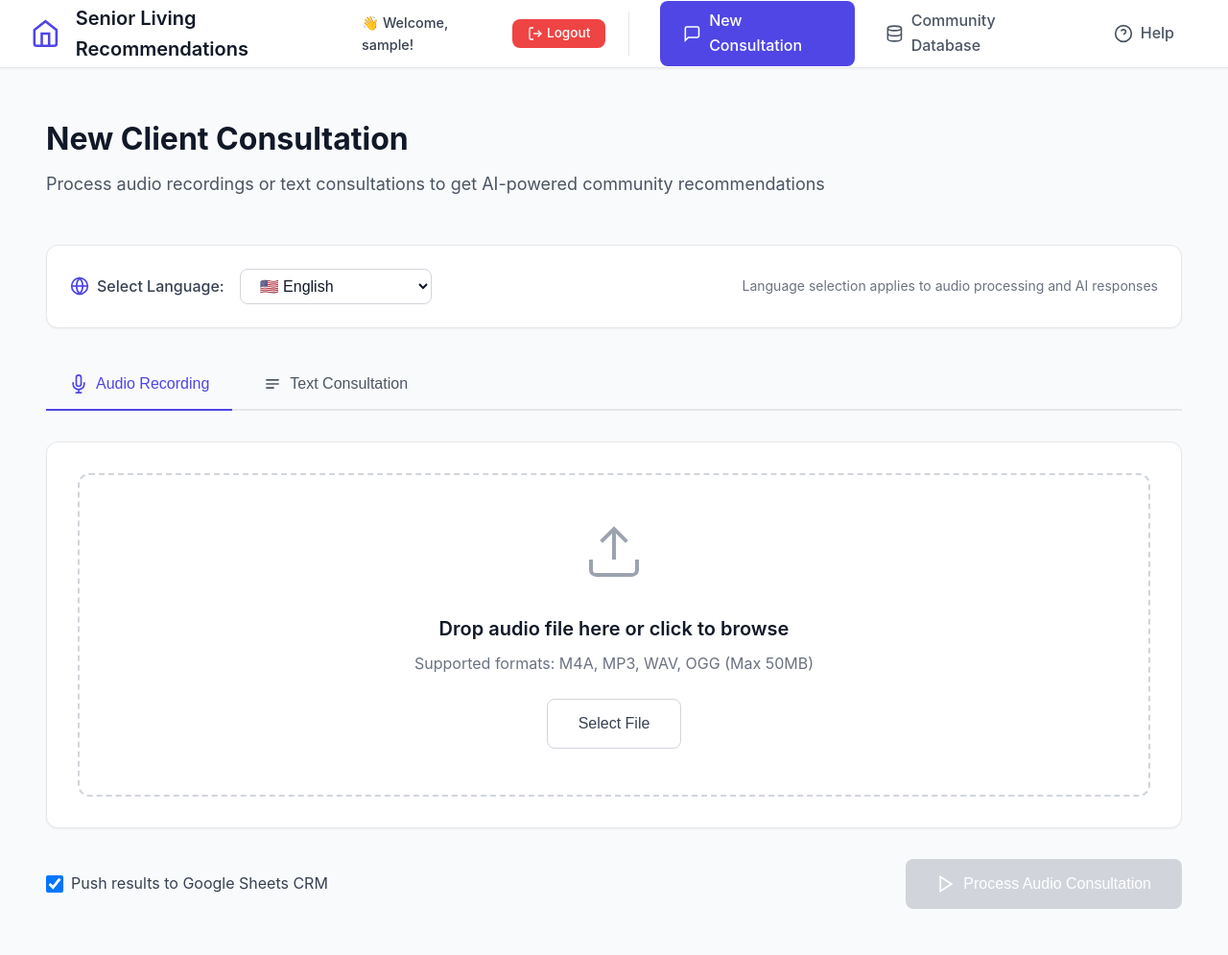
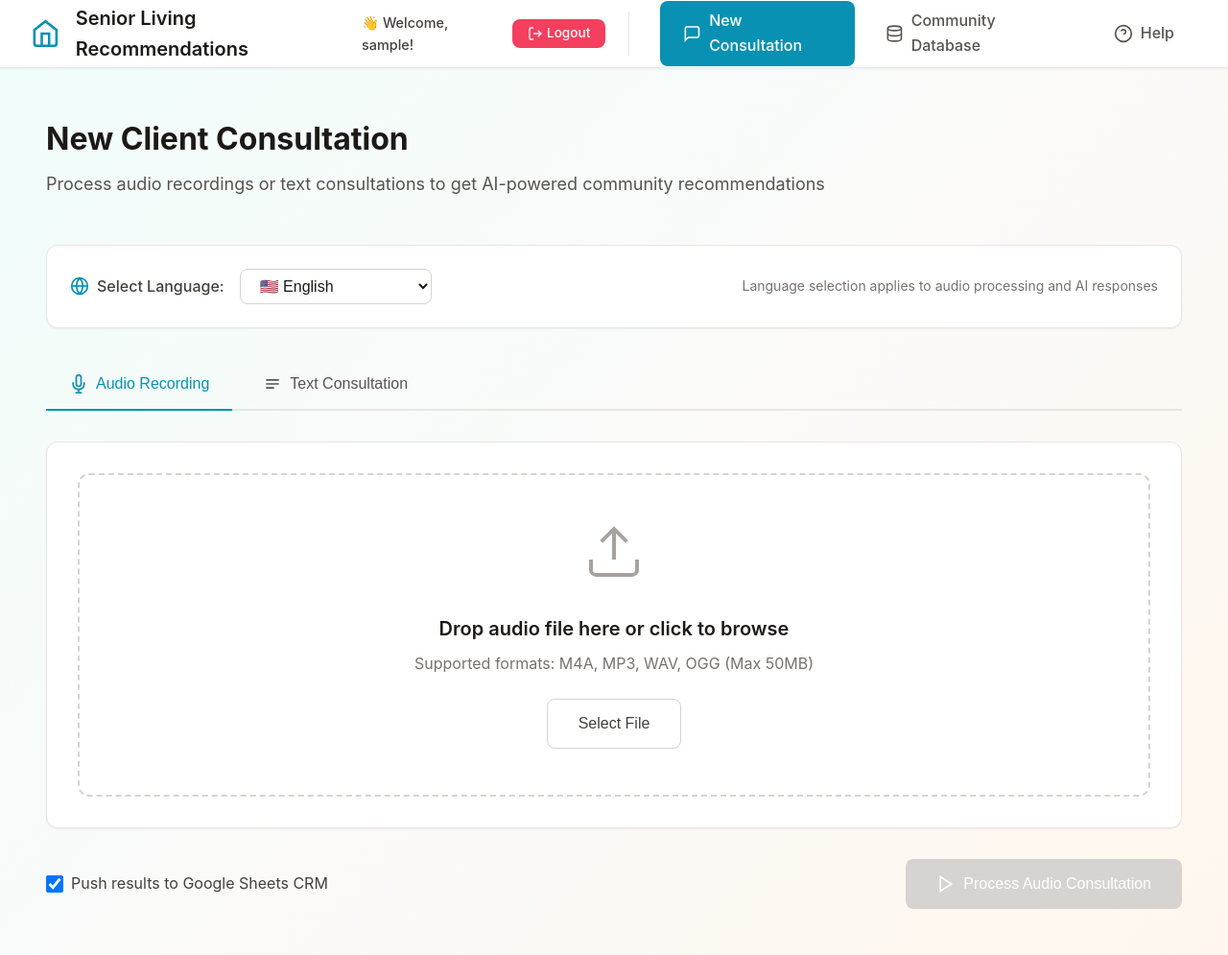
Before and after one commit to ritwikagrawal1228/senior-community-recom-engine, a Flask app: page / in a window 1280 px wide. Shown: the whole page at 96% size. Run offline with Flask 3, Linux system fonts and the light colour scheme; the visitor is signed in with stand-in values (Sample User, id 1).

Commit message:
CSS Modernized

```diff
--- a/static/css/style.css
+++ b/static/css/style.css
@@ -3,34 +3,34 @@
    ======================================== */
 
 :root {
-    /* Primary Colors */
-    --primary: #4F46E5;
-    --primary-dark: #4338CA;
-    --primary-light: #818CF8;
+    /* Primary Colors - Modern Teal/Cyan Theme */
+    --primary: #0891B2;
+    --primary-dark: #0E7490;
+    --primary-light: #06B6D4;
 
     /* Accent Colors */
-    --accent-blue: #3B82F6;
-    --accent-green: #10B981;
-    --accent-purple: #8B5CF6;
-    --accent-orange: #F59E0B;
-
-    /* Neutrals */
-    --gray-50: #F9FAFB;
-    --gray-100: #F3F4F6;
-    --gray-200: #E5E7EB;
-    --gray-300: #D1D5DB;
-    --gray-400: #9CA3AF;
-    --gray-500: #6B7280;
-    --gray-600: #4B5563;
-    --gray-700: #374151;
-    --gray-800: #1F2937;
-    --gray-900: #111827;
+    --accent-blue: #0EA5E9;
+    --accent-green: #14B8A6;
+    --accent-purple: #A855F7;
+    --accent-orange: #F97316;
+
+    /* Neutrals - Warmer, softer palette */
+    --gray-50: #FAFAF9;
+    --gray-100: #F5F5F4;
+    --gray-200: #E7E5E4;
+    --gray-300: #D6D3D1;
+    --gray-400: #A8A29E;
+    --gray-500: #78716C;
+    --gray-600: #57534E;
+    --gray-700: #44403C;
+    --gray-800: #292524;
+    --gray-900: #1C1917;
 
     /* Semantic Colors */
-    --success: #10B981;
-    --warning: #F59E0B;
-    --error: #EF4444;
-    --info: #3B82F6;
+    --success: #14B8A6;
+    --warning: #F97316;
+    --error: #F43F5E;
+    --info: #0EA5E9;
 
     /* Spacing */
     --spacing-xs: 0.25rem;
@@ -65,7 +65,7 @@
 body {
     font-family: -apple-system, BlinkMacSystemFont, 'Segoe UI', Roboto, 'Helvetica Neue', Arial, sans-serif;
     color: var(--gray-900);
-    background-color: var(--gray-50);
+    background: linear-gradient(135deg, #F0FDFA 0%, #FAFAF9 50%, #FFF7ED 100%);
     line-height: 1.6;
 }
 
```
Also changed, not shown: other parts of static/css/style.css (+34 -23 lines).
